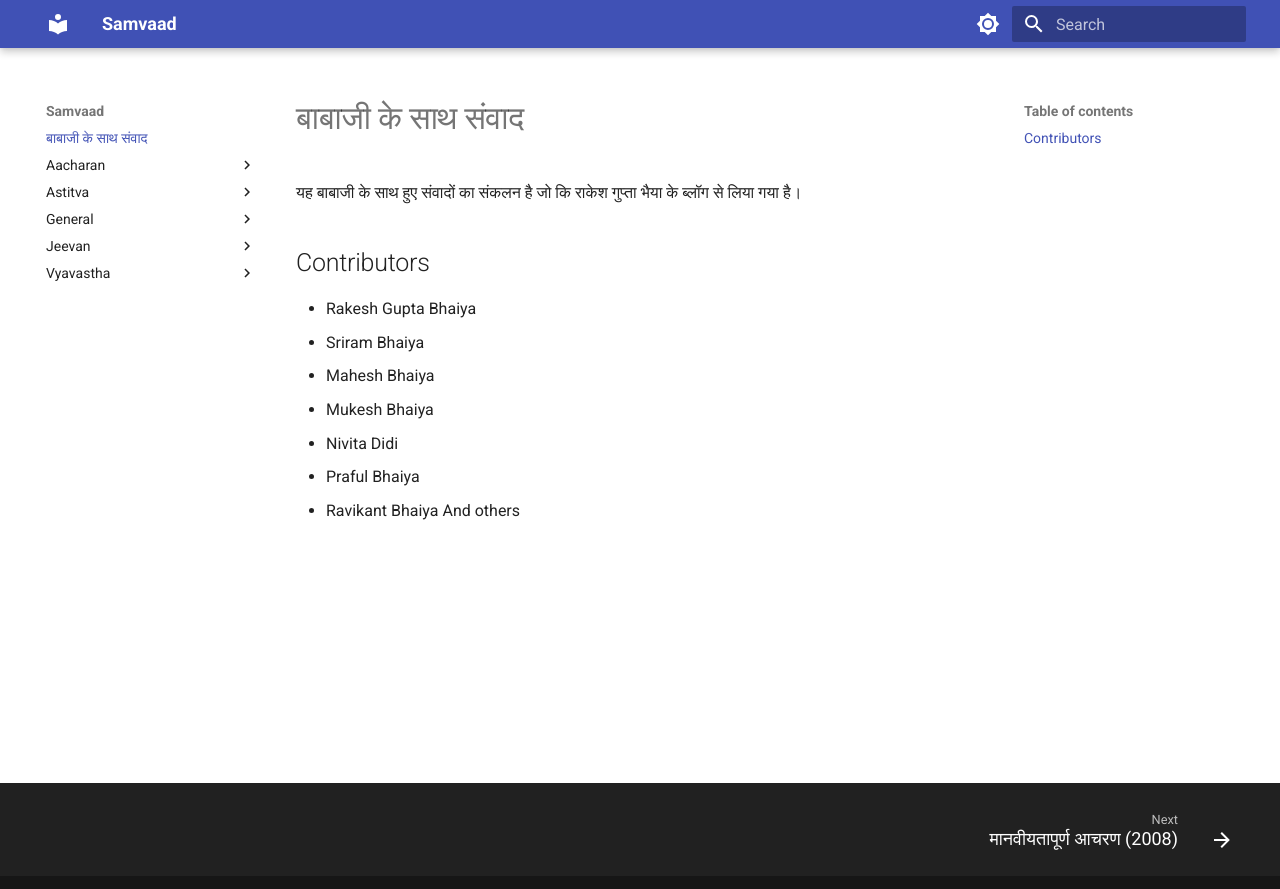
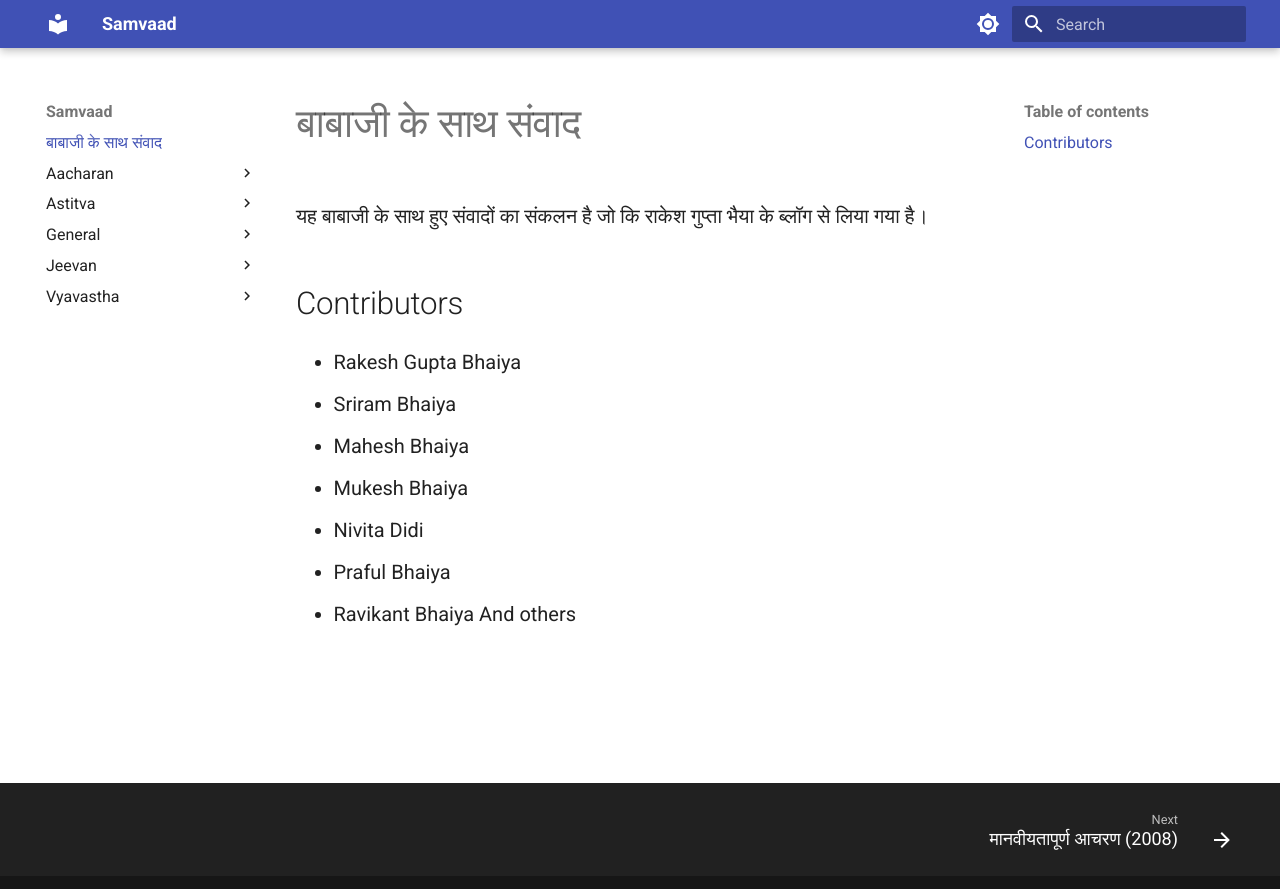
Before and after one commit to achalagrawal/samvaad, an MkDocs documentation site: the page built from docs/index.md, in a window 1280 px wide. Shown: the top 889 px of the page. Built offline with MkDocs 1.6.1 and Material for MkDocs 9.7.7, drawn with Linux system fonts in a browser that asks for light colours.

Commit message:
Change font size

```diff
--- /dev/null
+++ b/docs/stylesheets/extra.css
@@ -0,0 +1,7 @@
+.md-typeset {
+    font-size: 1rem;
+}
+
+.md-nav {
+    font-size: 0.8rem;
+}
--- a/mkdocs.yml
+++ b/mkdocs.yml
@@ -1,4 +1,6 @@
 site_name: Samvaad
+extra_css:
+  - stylesheets/extra.css
 theme:
   name: material
   features:
```
Also changed, not shown: 1 other file.
